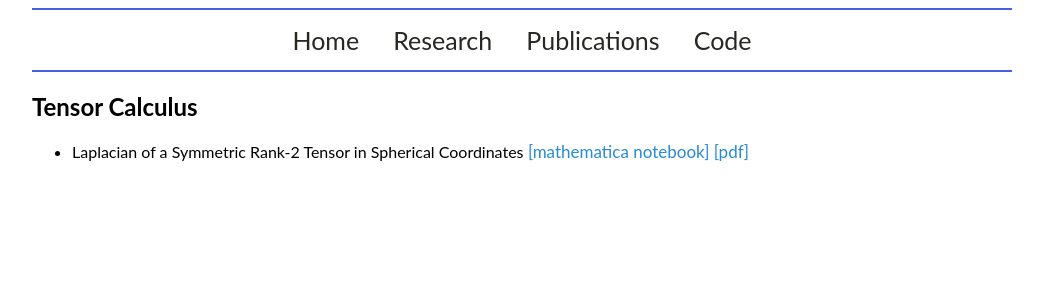
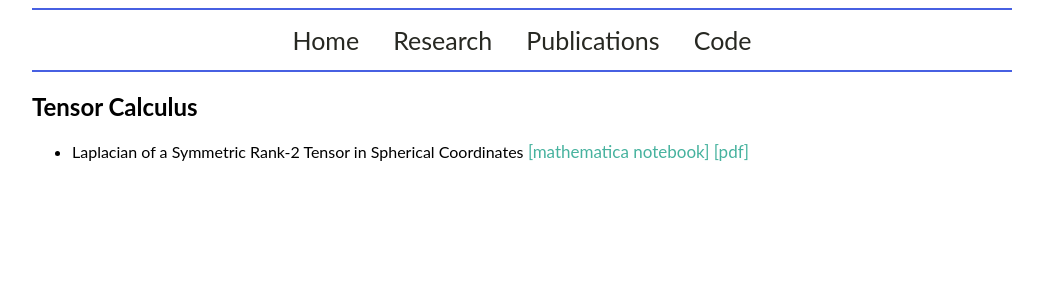
Before and after one commit to mckimb/mckimb.github.io, a Jekyll site: the page built from code/index.html, in a window 1280 px wide. Shown: the top 300 px of the page, without its empty margins (118-1161 px from the left). Built offline with Jekyll 4.4.1, drawn with Linux system fonts in a browser that asks for light colours.

Commit message:
Update main.css

```diff
--- a/css/main.css
+++ b/css/main.css
@@ -11,11 +11,13 @@ body p {
 
 body a {
     font-size: 17px;
-    color: #268BD2;
+    \\ color: #268BD2;
+    color: #46b29e;
 }
 
 body a:hover {
-    color: #268BD2;
+    \\ color: #268BD2;
+    color: #46b29e;
     text-decoration: underline;
 }
 
```
